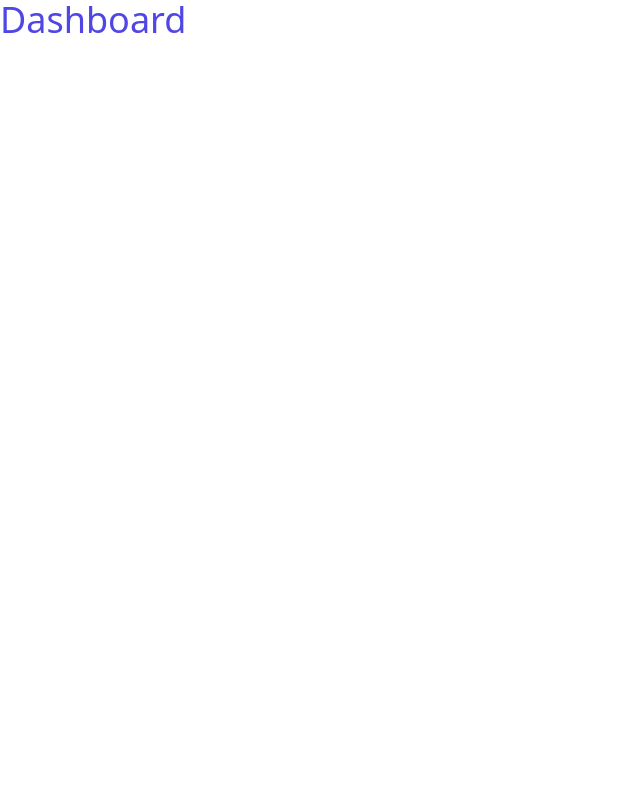
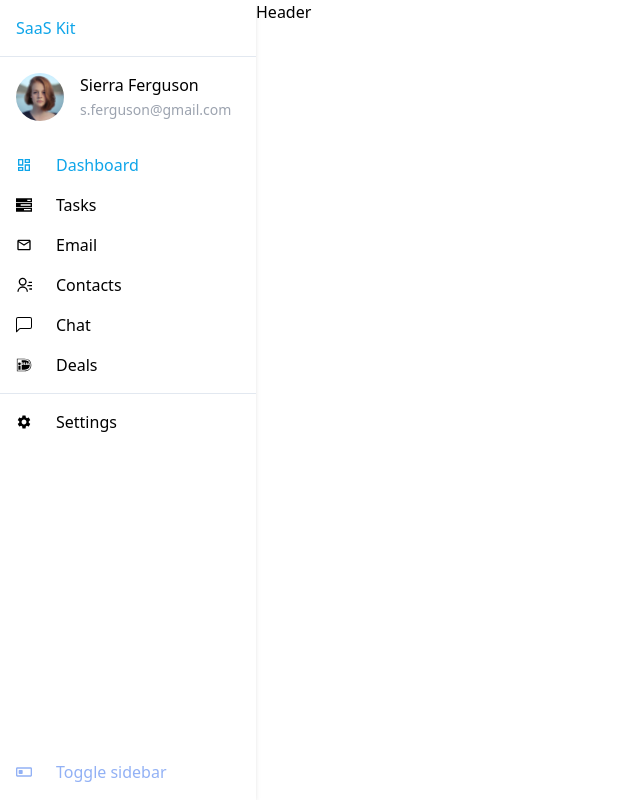
Before and after one commit to Ulysseassoo/Dashboard-Integration, a React (Vite) app: page /dashboard in a window 1280 px wide. Shown: the whole page, without its empty margins (0-640 px from the left). Built offline with nearby package versions, Linux system fonts and the light colour scheme.

Commit message:
Sidebar done

```diff
--- a/src/Components/Chat/Card.jsx
+++ b/src/Components/Chat/Card.jsx
@@ -1,7 +1,7 @@
-import React from "react"
+import React from "react";
 
-const Card = () => {
-	return <div>Card</div>
+function Card() {
+  return <div>Card</div>;
 }
 
-export default Card
+export default Card;
--- a/src/Components/Contacts/Table.jsx
+++ b/src/Components/Contacts/Table.jsx
@@ -1,7 +1,7 @@
-import React from "react"
+import React from "react";
 
-const Table = () => {
-	return <div>Table</div>
+function Table() {
+  return <div>Table</div>;
 }
 
-export default Table
+export default Table;
--- /dev/null
+++ b/src/Components/CustomLink.jsx
@@ -0,0 +1,20 @@
+import React from "react";
+import { NavLink } from "react-router-dom";
+
+function CustomLink({ link, name, Icon }) {
+  return (
+    <NavLink
+      className={(navigationData) =>
+        navigationData.isActive
+          ? "!text-sky-500 flex gap-6 w-full items-center"
+          : "flex gap-6 w-full items-center"
+      }
+      to={link}
+    >
+      <Icon />
+      <p className="text-base text-black-800"> {name}</p>
+    </NavLink>
+  );
+}
+
+export default CustomLink;
--- a/src/Components/Dashboard/Card.jsx
+++ b/src/Components/Dashboard/Card.jsx
@@ -1,7 +1,7 @@
-import React from "react"
+import React from "react";
 
-const Card = () => {
-	return <div>Card</div>
+function Card() {
+  return <div>ceee</div>;
 }
 
-export default Card
+export default Card;
--- /dev/null
+++ b/src/Components/Header.jsx
@@ -0,0 +1,7 @@
+import React from "react";
+
+function Header() {
+  return <div>Header</div>;
+}
+
+export default Header;
--- /dev/null
+++ b/src/Components/Sidebar.jsx
@@ -0,0 +1,93 @@
+import React from "react";
+import {
+  MdOutlineDashboard,
+  MdOutlineMailOutline,
+  MdSettings,
+} from "react-icons/md";
+import { GrTasks } from "react-icons/gr";
+import { RiContactsLine } from "react-icons/ri";
+import { BsChatLeft } from "react-icons/bs";
+import { FaIdeal } from "react-icons/fa";
+import { CgToggleSquare } from "react-icons/cg";
+import AvatarImage from "../Assets/Images/avatarDashboard.png";
+import CustomLink from "./CustomLink";
+
+const navElements = [
+  {
+    index: 0,
+    link: "/dashboard",
+    name: "Dashboard",
+    Icon: MdOutlineDashboard,
+  },
+  {
+    index: 1,
+    link: "/tasks",
+    name: "Tasks",
+    Icon: GrTasks,
+  },
+  {
+    index: 2,
+    link: "/email",
+    name: "Email",
+    Icon: MdOutlineMailOutline,
+  },
+  {
+    index: 3,
+    link: "/contacts",
+    name: "Contacts",
+    Icon: RiContactsLine,
+  },
+  {
+    index: 4,
+    link: "/chat",
+    name: "Chat",
+    Icon: BsChatLeft,
+  },
+  {
+    index: 5,
+    link: "/deals",
+    name: "Deals",
+    Icon: FaIdeal,
+  },
+];
+
+function Sidebar() {
+  return (
+    <header className="w-64 bg-white shadow-md divide-y divide-slate-200 flex flex-col">
+      <div className="h-16 w-full p-4">
+        <p className="text-sky-500 ">SaaS Kit</p>
+      </div>
+      <div className="h-auto w-full">
+        <div className="flex gap-4 w-full p-4">
+          <img
+            className="inline-block h-12 w-12 rounded-full ring-2 ring-white"
+            src={AvatarImage}
+            alt="avatar"
+          />
+          <div>
+            <p className="text-black-600 text-base">Sierra Ferguson</p>
+            <span className="text-gray-400 text-sm">s.ferguson@gmail.com</span>
+          </div>
+        </div>
+        <nav className="p-4 w-full flex flex-col gap-4">
+          {navElements.map(({ link, Icon, name, index }) => {
+            return (
+              <CustomLink link={link} Icon={Icon} name={name} key={index} />
+            );
+          })}
+        </nav>
+      </div>
+      <div className="p-4 w-full h-full flex flex-col">
+        <CustomLink link="/settings" Icon={MdSettings} name="Settings" />
+        <div className="w-full mt-auto">
+          <div className="flex gap-6 w-full items-center text-blue-600/50">
+            <CgToggleSquare />
+            <p className="text-base"> Toggle sidebar </p>
+          </div>
+        </div>
+      </div>
+    </header>
+  );
+}
+
+export default Sidebar;
--- a/src/Screens/Chat.jsx
+++ b/src/Screens/Chat.jsx
@@ -1,7 +1,7 @@
-import React from "react"
+import React from "react";
 
-const Chat = () => {
-	return <div>Chat</div>
+function Chat() {
+  return <div>Chat</div>;
 }
 
-export default Chat
+export default Chat;
--- a/src/Screens/Contacts.jsx
+++ b/src/Screens/Contacts.jsx
@@ -1,7 +1,7 @@
-import React from "react"
+import React from "react";
 
-const Contacts = () => {
-	return <div>Contacts</div>
+function Contacts() {
+  return <div>Contacts</div>;
 }
 
-export default Contacts
+export default Contacts;
--- a/src/Screens/Dashboard.jsx
+++ b/src/Screens/Dashboard.jsx
@@ -1,7 +1,14 @@
-import React from "react"
+import React from "react";
+import Sidebar from "../Components/Sidebar";
+import Header from "../Components/Header";
 
-const Dashboard = () => {
-	return <p className="text-4xl block text-indigo-600 xl:inline">Dashboard</p>
+function Dashboard() {
+  return (
+    <div className="flex h-screen">
+      <Sidebar />
+      <Header />
+    </div>
+  );
 }
 
-export default Dashboard
+export default Dashboard;
```
Also changed, not shown: src/App.jsx (+7 -8 lines), src/main.jsx (+6 -6 lines), src/Assets/Images/avatarDashboard.png (added).
